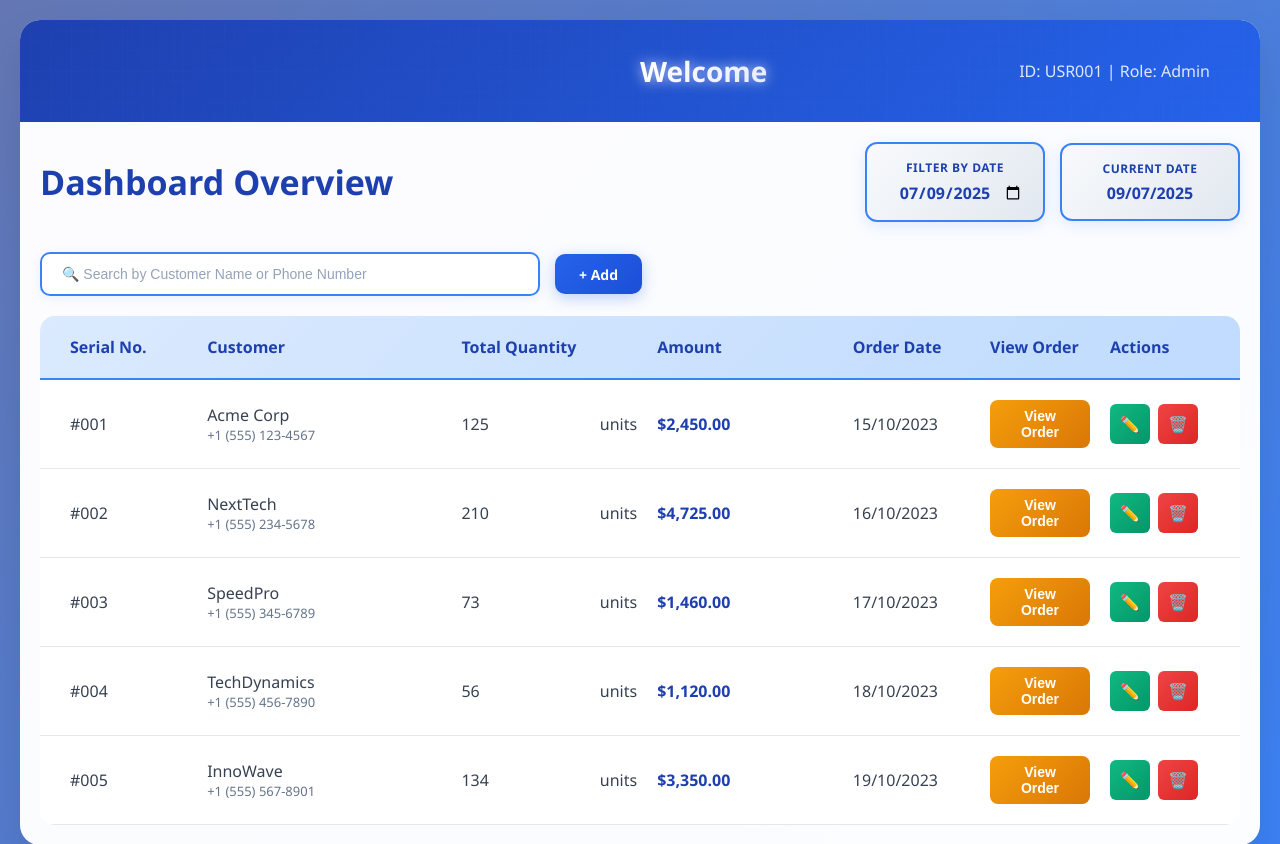
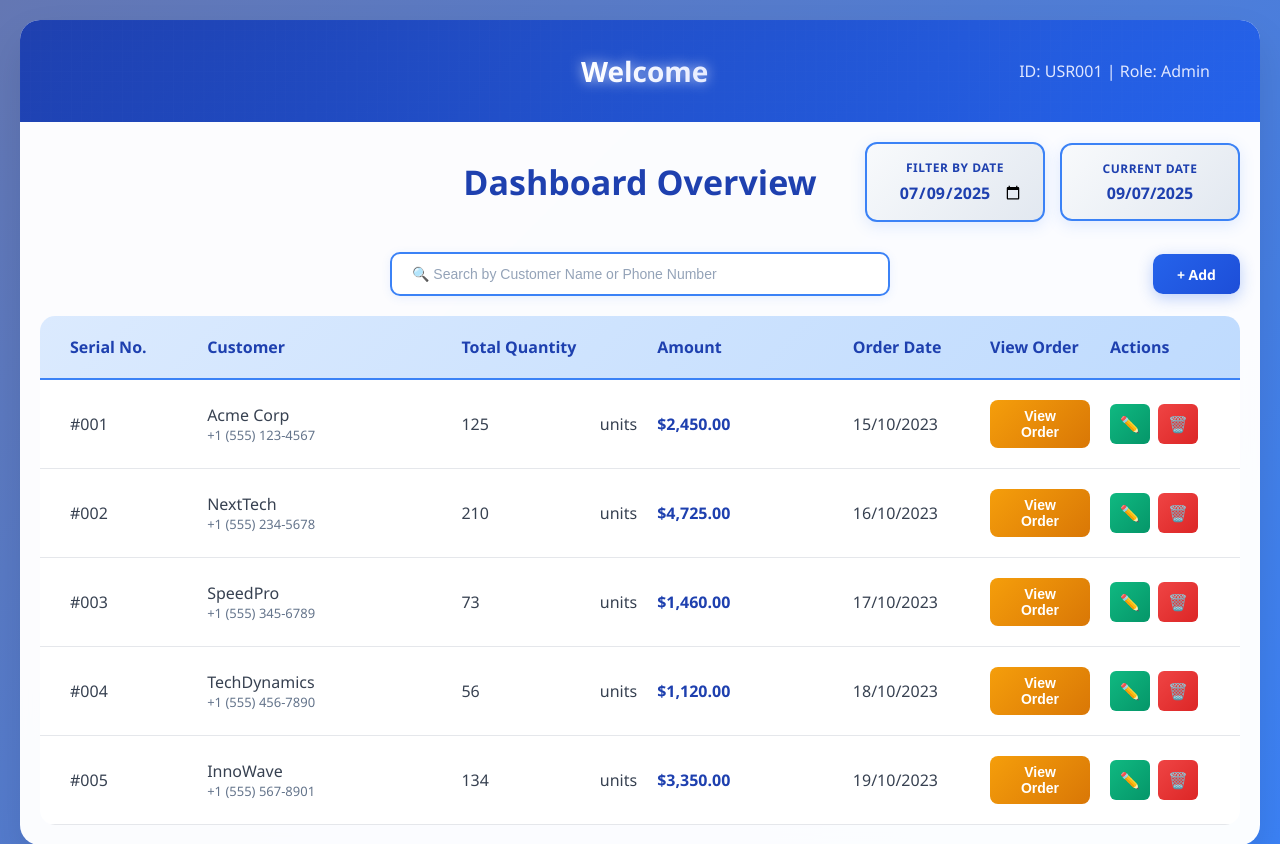
Before and after one commit to afsal-p-u/project1, a Django app: page /index/ in a window 1280 px wide. Shown: the top 844 px of the page. Run offline with Django 5.2, Linux system fonts and the light colour scheme.

Commit message:
complicated09/07/25

```diff
--- a/app1/templates/index.html
+++ b/app1/templates/index.html
@@ -246,7 +246,7 @@
         align-items: center;
         justify-content: center;
         width: 100%;
-        max-width: 150px;
+        max-width: 100px;
     }
 
     .add-btn:hover {
@@ -559,6 +559,7 @@
     }
 
     /* Desktop Styles */
+/* Desktop Styles */
 @media (min-width: 768px) {
     .header-content {
         flex-wrap: nowrap;
@@ -567,7 +568,7 @@
     .welcome-text {
         min-width: auto;
         position: absolute;
-            left: 50%;
+        left: 45%;
         transform: translateX(-50%);
         text-align: center;
         margin-bottom: 0;
@@ -583,19 +584,27 @@
         flex-direction: row;
         justify-content: space-between;
         align-items: center;
+        position: relative;
     }
 
     .content-title {
-            text-align: left;
+        text-align: center;
         order: 0;
         font-size: 34px;
         margin-left: 0;
+        position: absolute;
+        left: 50%;
+        transform: translateX(-50%);
+        width: 100%;
     }
 
     .date-section {
         flex-direction: row;
         width: auto;
         order: 0;
+        position: relative;
+        z-index: 1;
+        margin-left: auto;
     }
 
     .date-box, .date-filter {
@@ -605,14 +614,20 @@
     .controls-section {
         flex-direction: row;
         align-items: center;
+        position: relative;
+        justify-content: center;
     }
 
     .search-bar {
         max-width: 500px;
+        order: 2;
     }
 
     .add-btn-container {
         width: auto;
+        position: absolute;
+        right: 0;
+        order: 1;
     }
 
     .add-btn {
@@ -732,6 +747,7 @@
                     <div>Order Date</div>
                     <div>View Order</div>
                     <div>Actions</div>
+
                 </div>
 
                 <!-- Sample data with dates -->
```
Also changed, not shown: app1/templates/app1/login.html (+13 -1 lines). Lines whose indentation alone changed are shown as unchanged.
